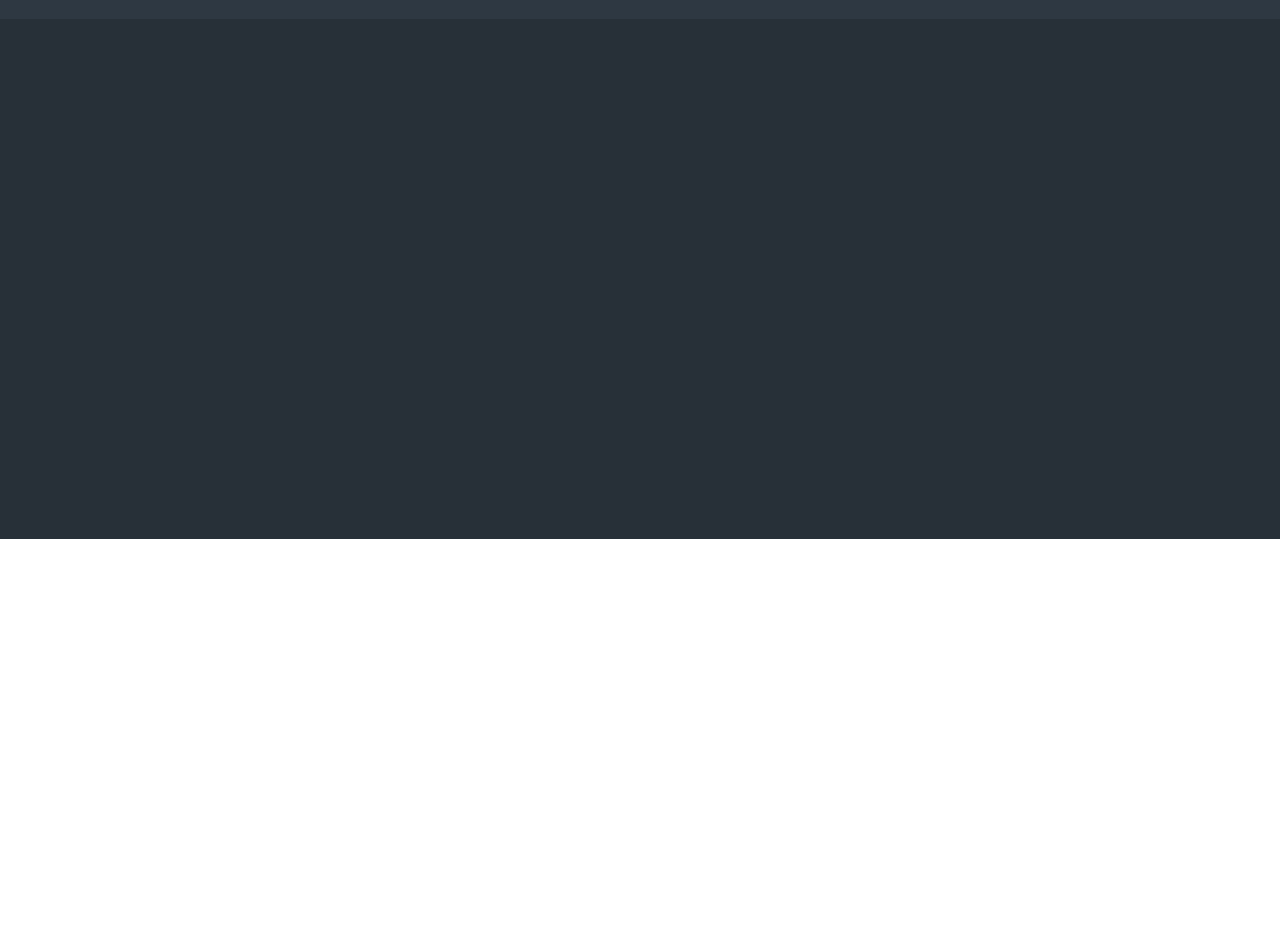
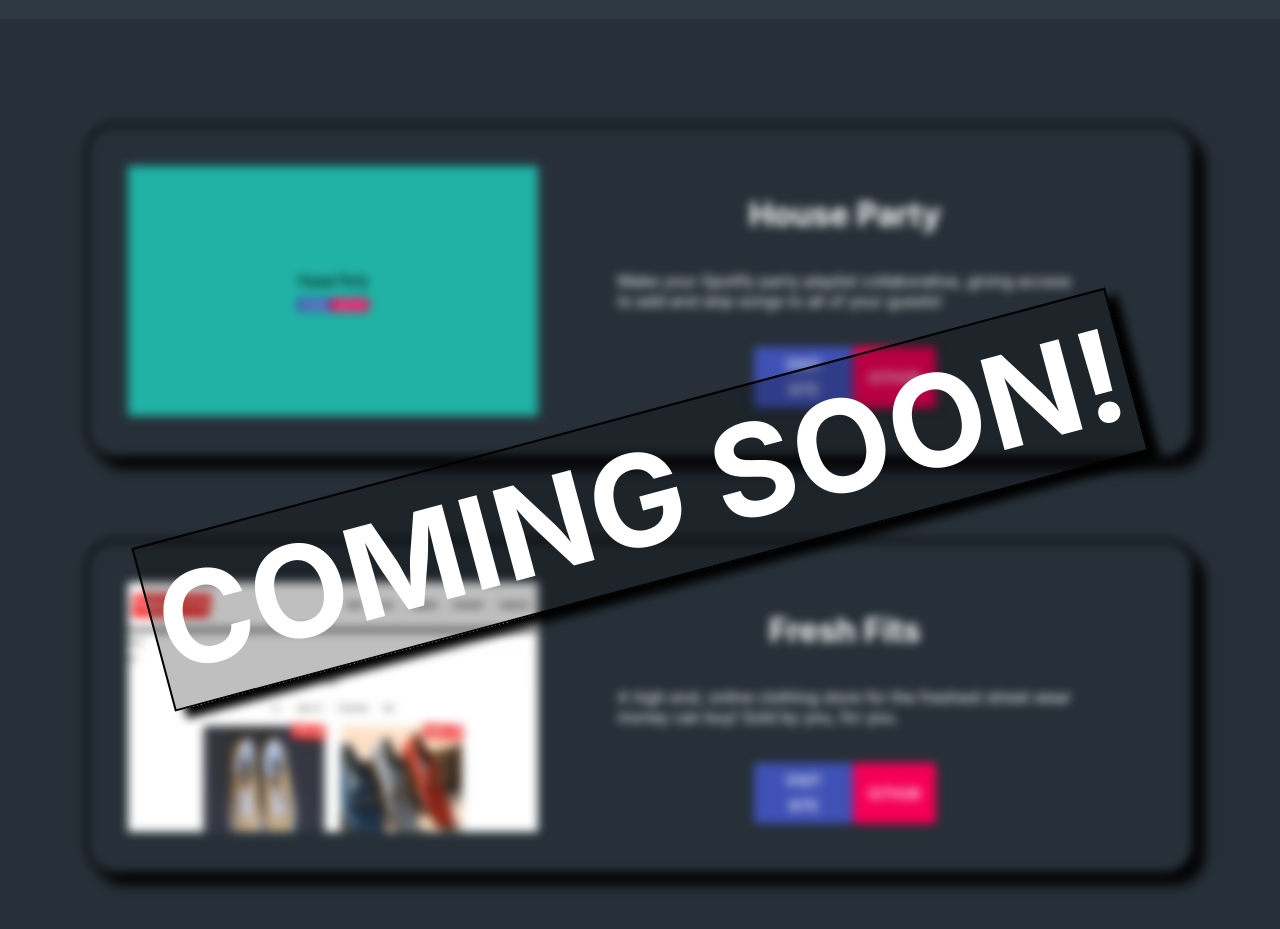
Before and after one commit to udykas/portfolio, a React (Create React App) app: page / in a window 1280 px wide. Shown: the part 2061-2990 px from the top of the page. Before the commit the page ends 2600 px from the top, so only its background shows below. Built offline with nearby package versions, Linux system fonts and the light colour scheme.

Commit message:
Added projects section

```diff
--- a/src/components/Projects/Projects.css
+++ b/src/components/Projects/Projects.css
@@ -1,6 +1,6 @@
 .project-section-container {
   color: white;
-  height: 600px;
+  height: 1000px;
   background-color: #273038;
 }
 
@@ -12,3 +12,62 @@
   color: white;
   background-color: #2e3842;
 }
+
+.projects-content {
+  display: flex;
+  flex-direction: column;
+  justify-content: center;
+  align-items: center;
+  height: 500px;
+  margin-top: 230px;
+}
+
+.coming-soon {
+  font-size: 128px;
+  transform: rotate(-15deg);
+  box-shadow: 10px 10px 10px black;
+  border: 2px solid black;
+  padding: 5px;
+  z-index: 5;
+  position: absolute;
+  background-color: rgba(0, 0, 0, 0.25);
+}
+
+.project-card {
+  display: flex;
+  justify-content: space-between;
+  align-items: center;
+  width: 80%;
+  height: 250px;
+  margin: 40px;
+  border: 3px solid black;
+  border-radius: 30px;
+  box-shadow: 10px 10px 10px black;
+  padding: 40px;
+  filter: blur(5px);
+}
+
+.project-image {
+  width: 40%;
+  height: 100%;
+}
+
+.project-summary {
+  display: flex;
+  flex-direction: column;
+  justify-content: center;
+  align-items: center;
+  width: 60%;
+  padding: 80px;
+}
+
+.project-description {
+  text-align: left;
+  padding-bottom: 20px;
+}
+
+.project-button-container {
+  width: 40%;
+  display: flex;
+  justify-content: space-between;
+}
--- a/src/components/Projects/Projects.js
+++ b/src/components/Projects/Projects.js
@@ -1,5 +1,9 @@
 import React from 'react';
+import { Button } from '@material-ui/core';
+
 import './Projects.css';
+import FreshFits from '../../assets/fresh_fits.JPG';
+import HouseParty from '../../assets/house_party.JPG';
 
 function Projects() {
 
@@ -8,6 +12,39 @@ function Projects() {
             <div className="projects-header">
                 <h1>Projects</h1>
             </div>
+            <div className="projects-content">
+                <h1 className="coming-soon">COMING SOON!</h1>
+                <div className="project-card">
+                    <img className="project-image" src={HouseParty} />
+                    <div className="project-summary">
+                        <h1 className="project-title" >House Party</h1>
+                        <p className="project-description">Make your Spotify party playlist collaborative, giving access to add and skip songs to all of your guests!</p>
+                        <div className="project-button-container">
+                            <Button variant='contained' color="primary">
+                                Visit Site
+                            </Button>
+                            <Button variant='contained' color="secondary">
+                                GitHub
+                            </Button>
+                        </div>
+                    </div>
+                </div>
+                <div className="project-card">
+                    <img className="project-image" src={FreshFits} />
+                    <div className="project-summary">
+                        <h1 className="project-title" >Fresh Fits</h1>
+                        <p className="project-description">A high end, online clothing store for the freshest street wear money can buy! Sold by you, for you.</p>
+                        <div className="project-button-container">
+                            <Button variant='contained' color="primary">
+                                Visit Site
+                            </Button>
+                            <Button variant='contained' color="secondary">
+                                GitHub
+                            </Button>
+                        </div>
+                    </div>
+                </div>
+            </div>
         </div>
     );
 }
```
Also changed, not shown: src/assets/fresh_fits.JPG (added), src/assets/house_party.JPG (added).
